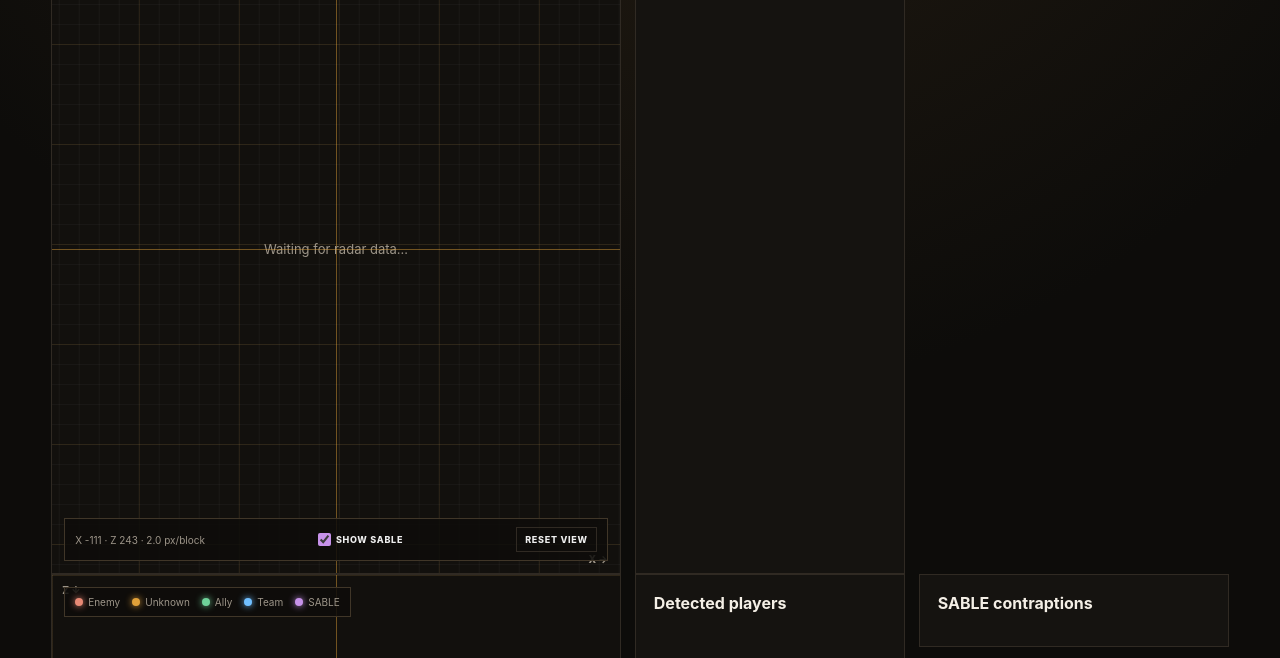
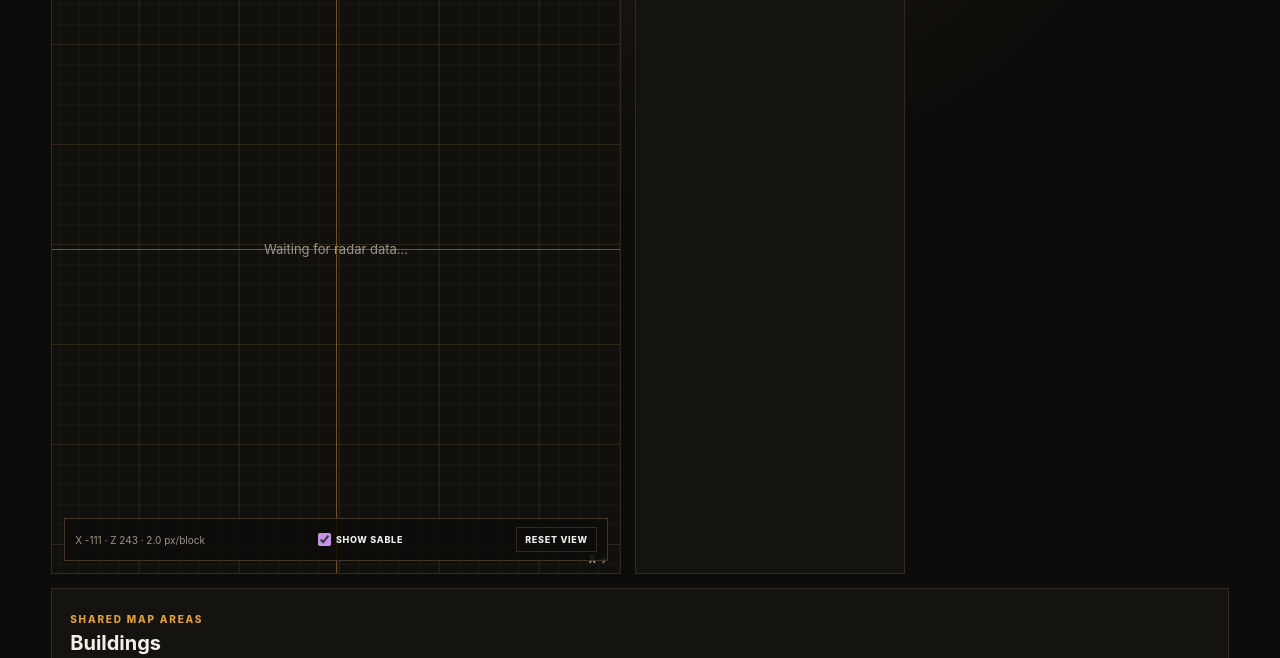
Before and after one commit to ZareMate/stasis-control, a website: page public/radar.html in a window 1280 px wide. Shown: the part 286-944 px from the top of the page. Drawn offline with Linux system fonts and the light colour scheme.

Commit message:
fix: fixed radar displaying twice

```diff
--- a/public/radar.html
+++ b/public/radar.html
@@ -15,7 +15,6 @@
   <main class="radar-main">
     <section class="radar-heading"><div><span class="eyebrow">PLAYER + SABLE POSITIONS</span><h2>Area radar</h2></div><div id="radarMeta" class="radar-meta">No signal</div></section>
     <section class="radar-shell"><div id="radarMap" class="radar-map" aria-label="2D player and SABLE map"><div class="radar-axis axis-x">X →</div><div class="radar-axis axis-z">Z ↓</div><div class="radar-controls"><span id="radarCoordinates">X -111 · Z 243 · 2.0 px/block</span><label class="radar-filter"><input id="showSable" type="checkbox" checked> SHOW SABLE</label><button id="resetView" type="button">RESET VIEW</button></div><div class="radar-legend"><span class="enemy">Enemy</span><span class="unknown">Unknown</span><span class="ally">Ally</span><span class="team">Team</span><span id="sableLegend" class="sable">SABLE</span></div><div id="radarEmpty" class="radar-empty">Waiting for radar data…</div></div><aside><h3>Detected players</h3><div id="playerList" class="radar-list"></div></aside><aside id="sablePanel"><h3>SABLE contraptions</h3><div id="sableList" class="radar-list"></div></aside></section>
-    <section class="radar-shell"><div id="radarMap" class="radar-map" aria-label="2D player and SABLE map"><div class="radar-axis axis-x">X →</div><div class="radar-axis axis-z">Z ↓</div><div class="radar-controls"><span id="radarCoordinates">X -111 · Z 243 · 2.0 px/block</span><label class="radar-filter"><input id="showSable" type="checkbox" checked> SHOW SABLE</label><button id="resetView" type="button">RESET VIEW</button></div><div class="radar-legend"><span class="enemy">Enemy</span><span class="unknown">Unknown</span><span class="ally">Ally</span><span class="team">Team</span><span id="sableLegend" class="sable">SABLE</span></div><div id="radarEmpty" class="radar-empty">Waiting for radar data…</div></div><aside><h3>Detected players</h3><div id="playerList" class="radar-list"></div></aside><aside id="sablePanel"><h3>SABLE contraptions</h3><div id="sableList" class="radar-list"></div></aside></section>
     <section class="buildings-panel"><div><span class="eyebrow">SHARED MAP AREAS</span><h3>Buildings</h3><p>Define two X/Z corners to draw a named building area for every radar user.</p></div><form id="buildingForm" class="building-form"><input id="buildingName" type="text" maxlength="40" required placeholder="Building name" aria-label="Building name"><input id="buildingX1" type="number" step="any" required placeholder="X1" aria-label="First X coordinate"><input id="buildingZ1" type="number" step="any" required placeholder="Z1" aria-label="First Z coordinate"><input id="buildingX2" type="number" step="any" required placeholder="X2" aria-label="Second X coordinate"><input id="buildingZ2" type="number" step="any" required placeholder="Z2" aria-label="Second Z coordinate"><button type="submit">ADD BUILDING</button></form><div id="buildingStatus" class="building-status" aria-live="polite"></div><div id="buildingList" class="building-list"></div></section>
   </main>
   <script src="/radar.js"></script>
```
